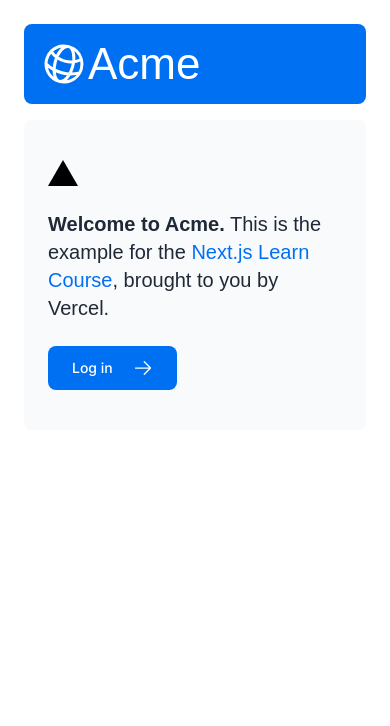
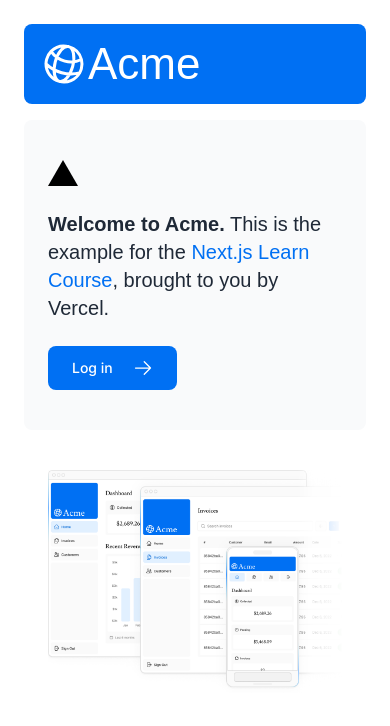
Before and after one commit to MrSharipov/nextjs-invoice-app, a Next.js app: page / in a window 390 px wide. Shown: the top 726 px of the page. Built offline with nearby package versions, Linux system fonts and the light colour scheme; a web font is replaced by a local one.

Commit message:
img for desctop and mobile has been added

```diff
--- a/app/page.tsx
+++ b/app/page.tsx
@@ -2,6 +2,7 @@
 import { ArrowRightIcon } from '@heroicons/react/24/outline';
 import Link from 'next/link';
 import { lusitana } from './ui/fonts';
+import Image from 'next/image';
 
 export default function Page() {
   return (
@@ -27,7 +28,20 @@
           </Link>
         </div>
         <div className='flex items-center justify-center p-6 md:w-3/5 md:px-28 md:py-12'>
-          {/* Add Hero Images Here */}
+          <Image
+            src='/hero-desktop.png'
+            width={1000}
+            height={760}
+            className='hidden md:block'
+            alt='Screenshots of the dashboard project showing desktop version'
+          />
+          <Image
+            src='/hero-desktop.png'
+            width={560}
+            height={620}
+            className='block md:hidden'
+            alt='Screenshots of the dashboard project showing desktop version'
+          />
         </div>
       </div>
     </main>
```
